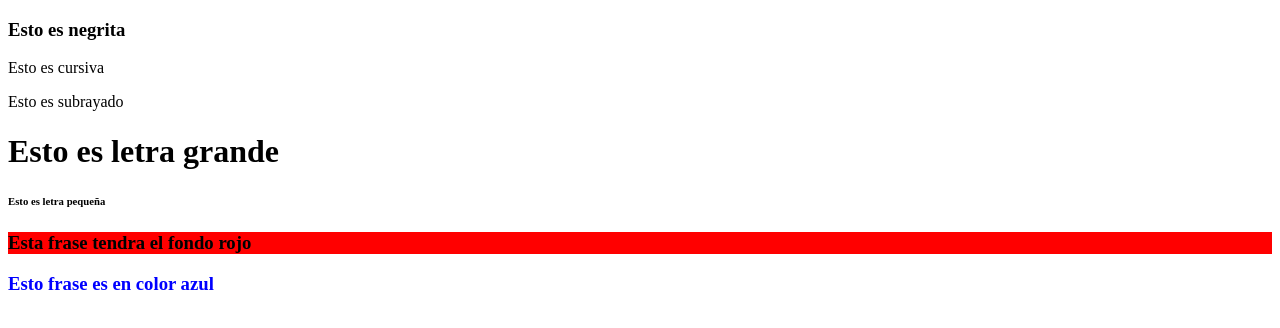
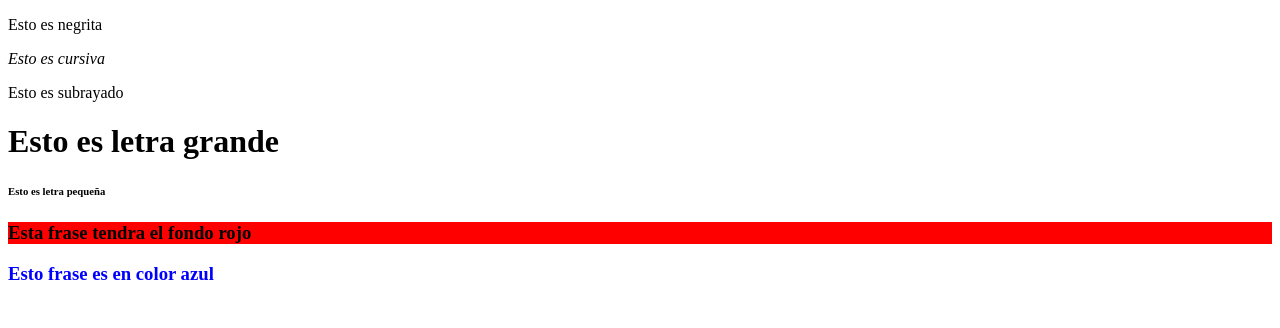
Before and after one commit to mancarga/MasterESRI, a plain HTML site: page Ejercicio4.html in a window 1280 px wide. Drawn offline with Linux system fonts and the light colour scheme.

Commit message:
Update Ejercicio4.html

```diff
--- a/Ejercicio4.html
+++ b/Ejercicio4.html
@@ -6,16 +6,15 @@
     <meta name="viewport" content="width=device-width, initial-scale=1.0">
     <title>Ejercicio 4</title>
 </head>
-<h3> Esto es negrita</h3>
-<p style="cursiva;">Esto es cursiva</p>
-<p style="underline;">Esto es subrayado</p>
-<h1>Esto es letra grande</h1>
-<h6>Esto es letra pequeña</h6>
-<h3 style="background-color:red">Esta frase tendra el fondo rojo</h3>
-<h3 style="color: blue;">Esto frase es en color azul</h3>
 
 <body>
-
+    <p style="font-style: bold;"> Esto es negrita</p>
+    <p style="font-style: italic;">Esto es cursiva</p>
+    <p style="font-style: underline;">Esto es subrayado</p>
+    <h1>Esto es letra grande</h1>
+    <h6>Esto es letra pequeña</h6>
+    <h3 style="background-color: red;">Esta frase tendra el fondo rojo</h3>
+    <h3 style="color: blue;">Esto frase es en color azul</h3>
 </body>
 
 </html>
```
